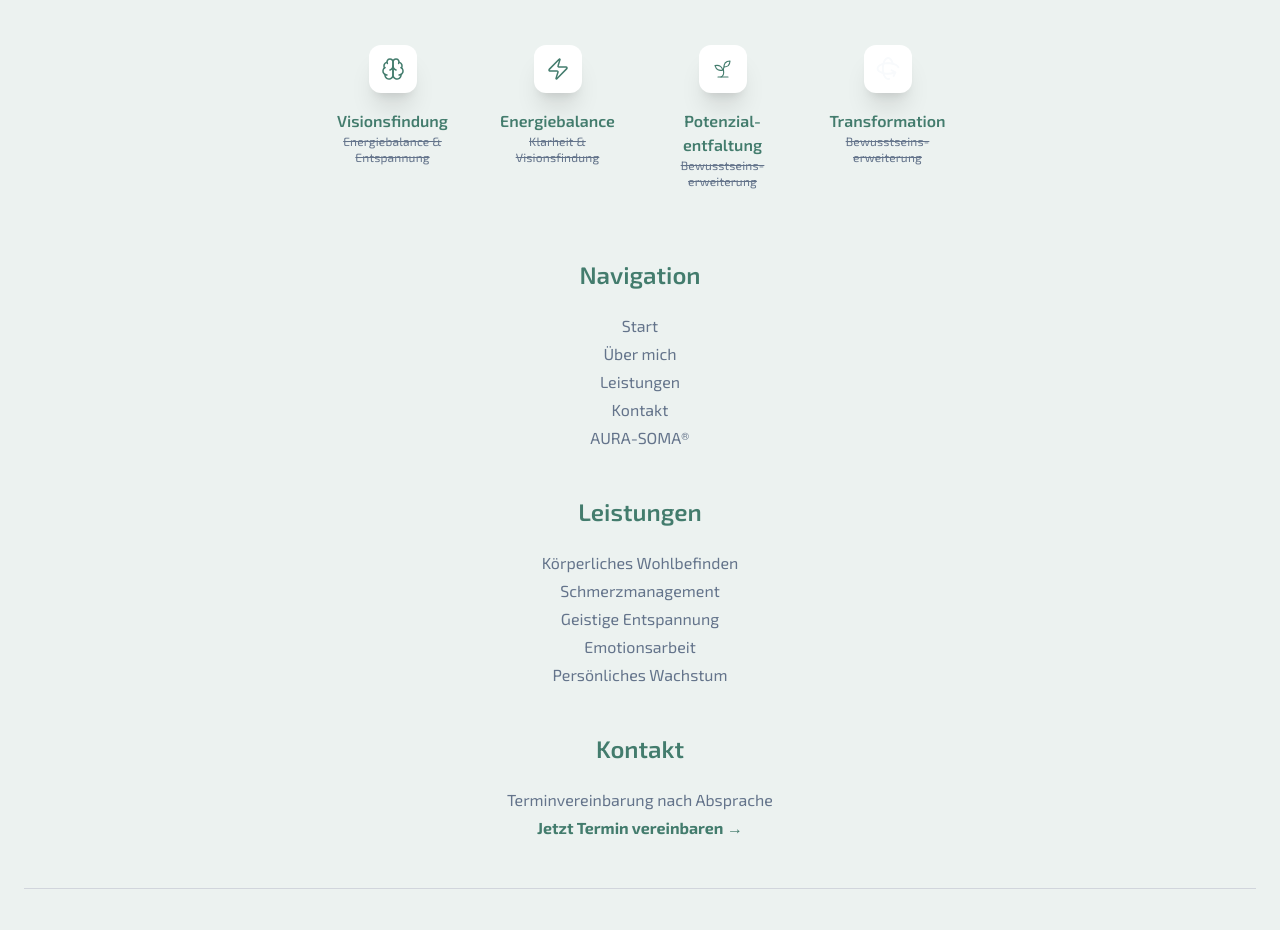
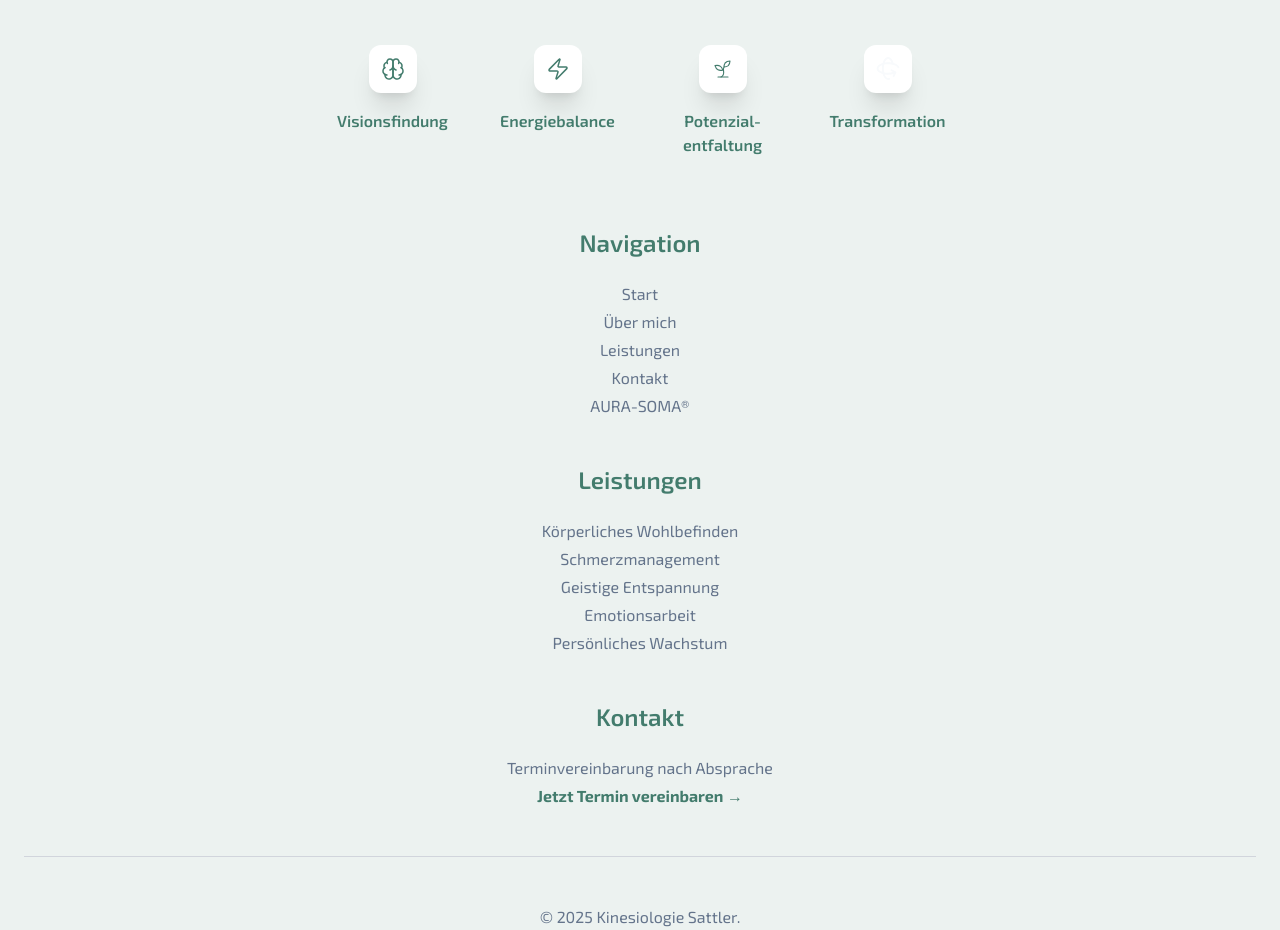
Before and after one commit to philipphaunstetter/kinesiologie-sattler.de, a Next.js app: page /leistungen in a window 1280 px wide. Shown: the part 3180-4110 px from the top of the page. Built offline with nearby package versions, Linux system fonts and the light colour scheme.

Commit message:
fix: Remove strikethrough text from target audience section

```diff
--- a/src/app/leistungen/page.tsx
+++ b/src/app/leistungen/page.tsx
@@ -242,9 +242,6 @@ export default function ServicesPage() {
               <p className="font-semibold text-base leading-6 text-[#437c6d]">
                 Visionsfindung
               </p>
-              <p className="font-normal text-xs leading-4 tracking-[0.18px] text-[#64748b] line-through decoration-solid">
-                Energiebalance & Entspannung
-              </p>
             </div>
           </div>
 
@@ -256,9 +253,6 @@ export default function ServicesPage() {
             <div className="flex flex-col items-center text-center w-full">
               <p className="font-semibold text-base leading-6 text-[#437c6d]">
                 Energiebalance
-              </p>
-              <p className="font-normal text-xs leading-4 tracking-[0.18px] text-[#64748b] line-through decoration-solid">
-                Klarheit & Visionsfindung
               </p>
             </div>
           </div>
@@ -272,9 +266,6 @@ export default function ServicesPage() {
               <p className="font-semibold text-base leading-6 text-[#437c6d]">
                 Potenzial-entfaltung
               </p>
-              <p className="font-normal text-xs leading-4 tracking-[0.18px] text-[#64748b] line-through decoration-solid">
-                Bewusstseins-erweiterung
-              </p>
             </div>
           </div>
 
@@ -286,9 +277,6 @@ export default function ServicesPage() {
             <div className="flex flex-col items-center text-center w-full">
               <p className="font-semibold text-base leading-6 text-[#437c6d]">
                 Transformation
-              </p>
-              <p className="font-normal text-xs leading-4 tracking-[0.18px] text-[#64748b] line-through decoration-solid">
-                Bewusstseins-erweiterung
               </p>
             </div>
           </div>
```
